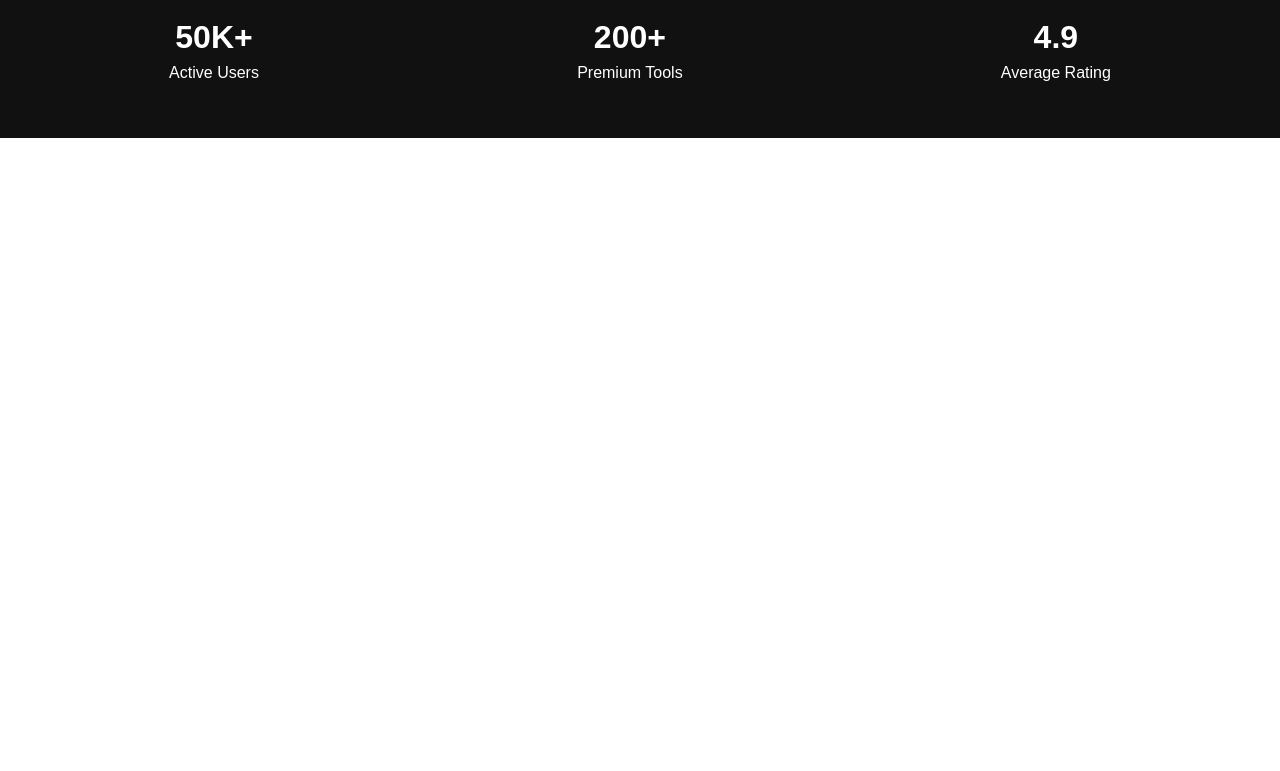
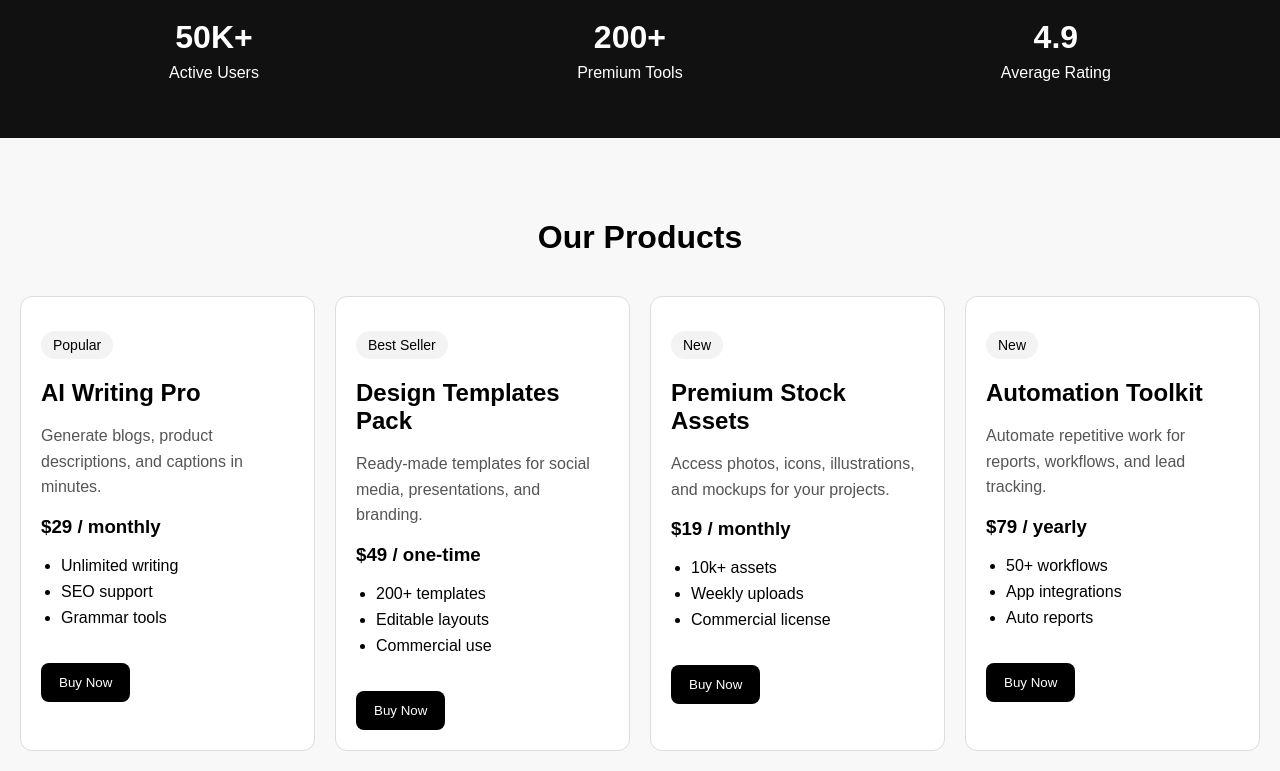
Before and after one commit to hamsakib/hasanalmahmud-b13-a06, a React (Vite) app: page / in a window 1280 px wide. Shown: the part 540-1311 px from the top of the page. Before the commit the page ends 800 px from the top, so only its background shows below. Built offline with nearby package versions, Linux system fonts and the light colour scheme.

Commit message:
added pr cards dynamically.

```diff
--- a/src/App.jsx
+++ b/src/App.jsx
@@ -1,6 +1,8 @@
 import Navbar from "./components/Navbar";
 import Hero from "./components/Hero";
 import Stats from "./components/Stats";
+import ProductCard from "./components/ProductCard";
+import { products } from "./data/products";
 
 function App() {
   return (
@@ -8,6 +10,24 @@ function App() {
       <Navbar />
       <Hero />
       <Stats />
+
+      <div style={{ padding: "60px 20px", backgroundColor: "#f8f8f8" }}>
+        <h1 style={{ textAlign: "center", marginBottom: "40px" }}>
+          Our Products
+        </h1>
+
+        <div
+          style={{
+            display: "grid",
+            gridTemplateColumns: "repeat(auto-fit, minmax(250px, 1fr))",
+            gap: "20px",
+          }}
+        >
+          {products.map((product) => (
+            <ProductCard key={product.id} product={product} />
+          ))}
+        </div>
+      </div>
     </div>
   );
 }
```
